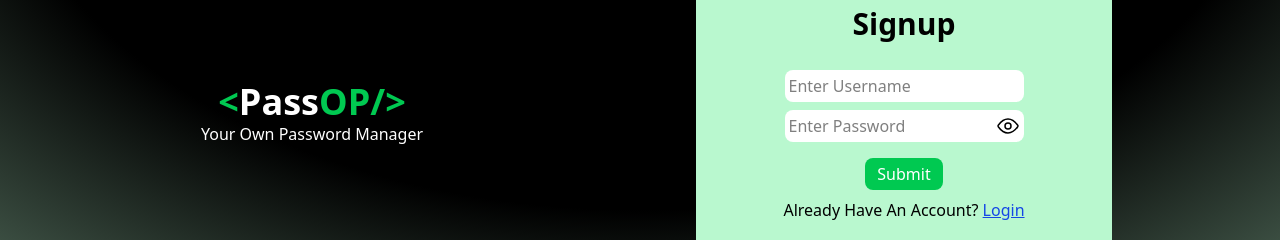
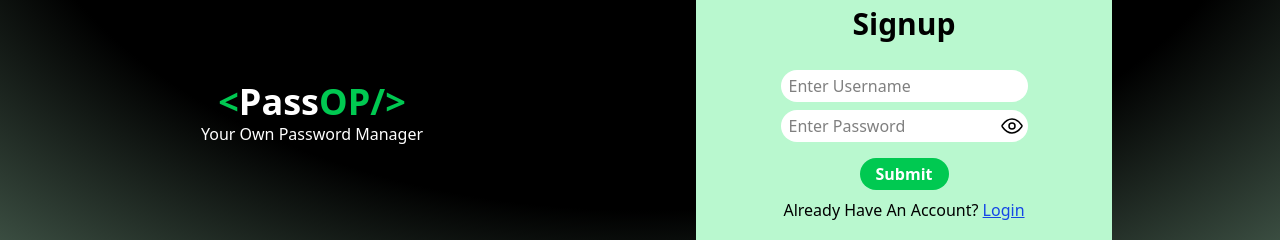
Before and after one commit to muhammad-faizan087/PassOP-FrontEnd, a React (Vite) app: page / in a window 1280 px wide. Shown: the part 270-510 px from the top of the page. Built offline with nearby package versions, Linux system fonts and the light colour scheme.

Commit message:
Updated Code

```diff
--- a/src/components/Login.jsx
+++ b/src/components/Login.jsx
@@ -94,7 +94,7 @@ const Login = () => {
             <input
               {...register("username", { required: true })}
               placeholder="Enter Username"
-              className="bg-white rounded-lg p-1"
+              className="bg-white rounded-full px-2 py-1"
             />
             {errors.username && (
               <span className="text-red-600">Username can't be empty</span>
@@ -103,7 +103,7 @@ const Login = () => {
               <input
                 {...register("password", { required: true })}
                 placeholder="Enter Password"
-                className="bg-white rounded-lg p-1"
+                className="bg-white rounded-full px-2 py-1"
                 type={isVisible ? "text" : "password"}
               />
               <img
@@ -120,7 +120,7 @@ const Login = () => {
             <button
               type="button"
               onClick={handleSubmit(onSubmit)}
-              className="text-white mt-2 bg-green-500 py-1 px-3 rounded-lg cursor-pointer"
+              className="text-white font-semibold mt-2 bg-green-500 py-1 px-4 rounded-full cursor-pointer"
             >
               Login
             </button>
--- a/src/components/Signup.jsx
+++ b/src/components/Signup.jsx
@@ -104,7 +104,7 @@ const Signup = () => {
             <input
               {...register("username", { required: true })}
               placeholder="Enter Username"
-              className="bg-white rounded-lg p-1"
+              className="bg-white rounded-full px-2 py-1"
             />
             {errors.username && (
               <span className="text-red-600">Username can't be empty</span>
@@ -113,7 +113,7 @@ const Signup = () => {
               <input
                 {...register("password", { required: true })}
                 placeholder="Enter Password"
-                className="bg-white rounded-lg p-1"
+                className="bg-white rounded-full px-2 py-1"
                 type={isVisible ? "text" : "password"}
               />
               <img
@@ -128,7 +128,7 @@ const Signup = () => {
             )}
             <input
               type="submit"
-              className="text-white mt-2 bg-green-500 py-1 px-3 rounded-lg cursor-pointer"
+              className="text-white font-semibold mt-2 bg-green-500 py-1 px-4 rounded-full cursor-pointer"
             />
             {Registered && (
               <div className="text-green-500">
```
